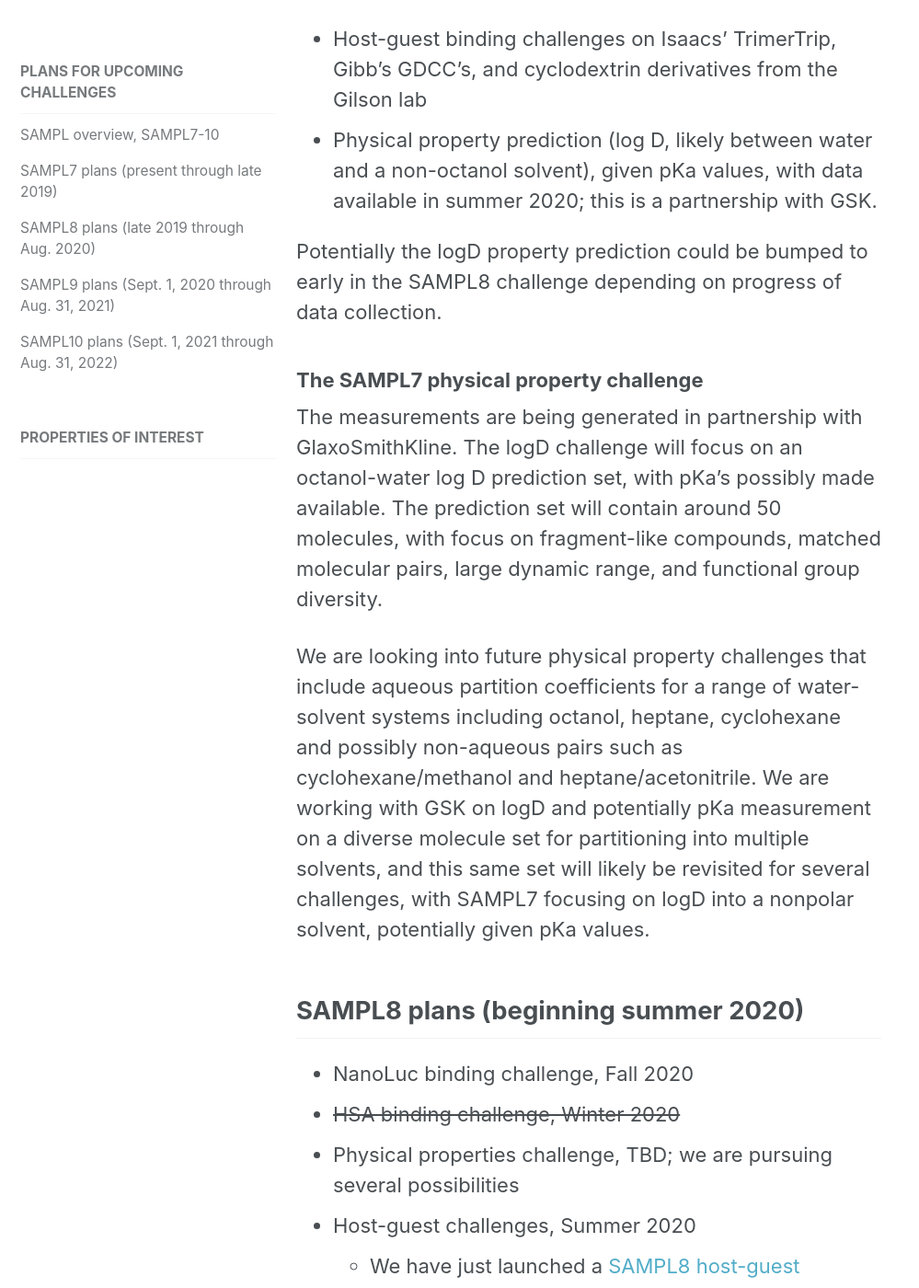
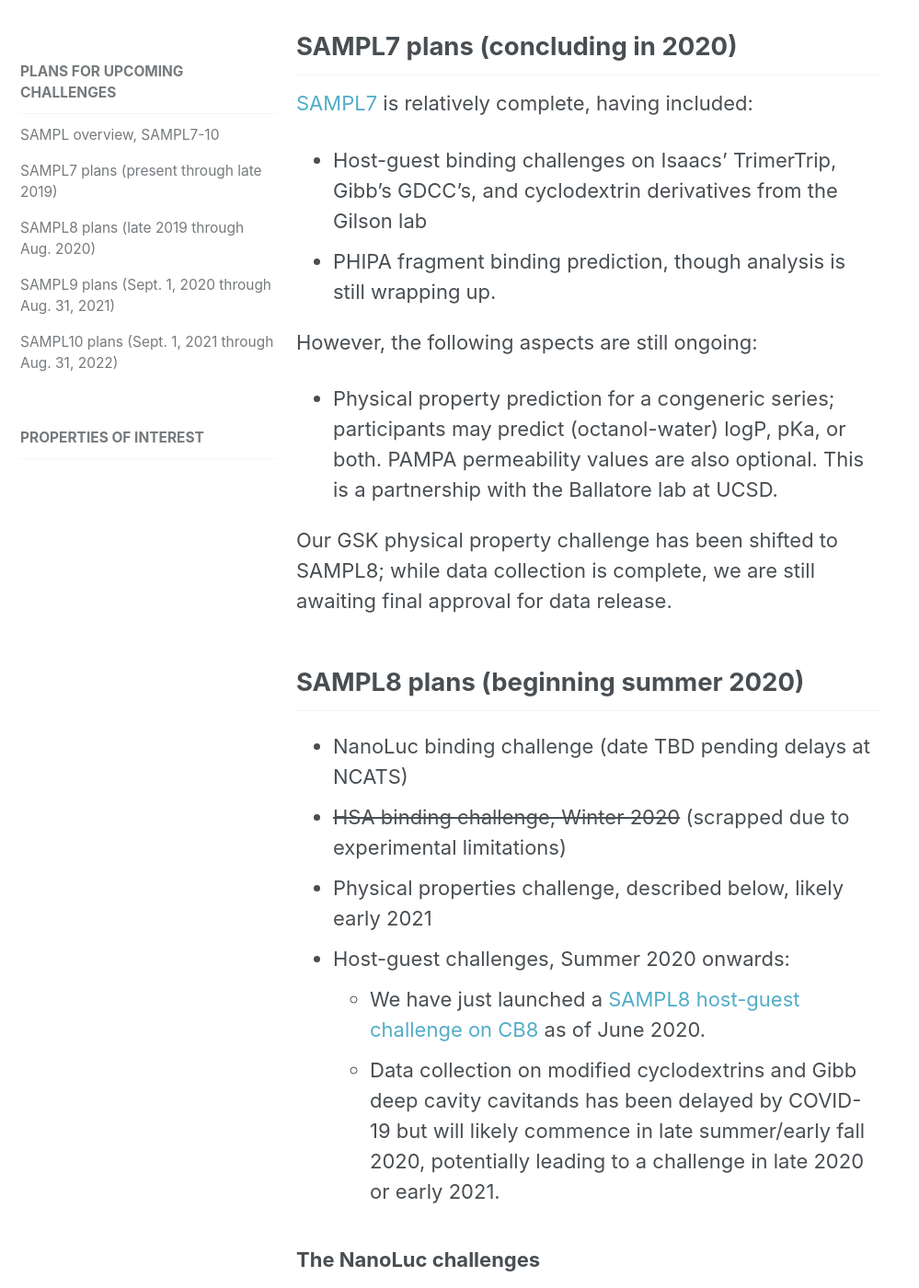
Before and after one commit to samplchallenges/samplchallenges.github.io, a Jekyll site: the page built from _roadmap/01_plans.md, in a window 1280 px wide and 1400 px high, scrolled down 1690 px. Shown: the whole window at 92% size, without its empty margins (0-999 px from the left). Built offline with Jekyll 4.4.1, drawn with Linux system fonts in a browser that asks for light colours; some of the changed text lies outside the part shown.

Commit message:
Add details of current/upcoming challenges.

```diff
--- a/_roadmap/01_plans.md
+++ b/_roadmap/01_plans.md
@@ -14,7 +14,7 @@ As of SAMPL7-10, our NIH funding allows us to be somewhat more strategic in plan
 - Host-guest binding
 - Protein-ligand binding
 
-SAMPL is now broken into phases, each running roughly a year, with each phase encompassing several component challenges. [Workshop plans](https://samplchallenges.github.io/current/workshops/) are detailed separately.
+SAMPL is now broken into phases, each running roughly a year, with each phase encompassing several component challenges. [Workshop plans](https://samplchallenges.github.io/current/workshops/) are detailed separately. In some cases SAMPL phases may overlap slightly; e.g. we're wrapping up SAMPL7 with a physical property challenge while launching the first SAMPL8 host-guest challenge as of July 2020.
 
 The Gibb and Isaacs groups, focusing on host-guest binding, plan to collect regular data on host-guest binding, and protein-ligand binding assays are coming online in the Chodera lab. Physical property data, however, relies on planned industry internships and other partnerships.
 
@@ -26,27 +26,25 @@ For physical property prediction, we will likely revisit partitioning and distri
 
 For nonpolar solvents (e.g. dodecane, heptane, cyclohexane) the third problem is minimal. Thus it is likely we will revisit nonpolar to water distribution in SAMPL7, and polar-to-water distribution in subsequent challenges. We also plan to progress in terms of pKa, initially providing pKa values (if we can get these measured) and later transitioning to requiring participants to predict pKa values.
 
-## SAMPL7 plans (present through 2020)
+## SAMPL7 plans (concluding in 2020)
 
-SAMPL7 is planned to include:
+[SAMPL7](https://github.com/samplchallenges/sampl7) is relatively complete, having included:
 - Host-guest binding challenges on Isaacs' TrimerTrip, Gibb's GDCC's, and cyclodextrin derivatives from the Gilson lab
-- Physical property prediction (log D, likely between water and a non-octanol solvent), given pKa values, with data available in summer 2020; this is a partnership with GSK.
+- PHIPA fragment binding prediction, though analysis is still wrapping up.
 
-Potentially the logD property prediction could be bumped to early in the SAMPL8 challenge depending on progress of data collection.
+However, the following aspects are still ongoing:
+- Physical property prediction for a congeneric series; participants may predict (octanol-water) logP, pKa, or both. PAMPA permeability values are also optional. This is a partnership with the Ballatore lab at UCSD.
 
-### The SAMPL7 physical property challenge
-
-The measurements are being generated in partnership with GlaxoSmithKline. The logD challenge will focus on an octanol-water log D prediction set, with pKa’s possibly made available. The prediction set will contain  around 50 molecules, with focus on fragment-like compounds, matched molecular pairs, large dynamic range, and functional group diversity.
-
-We are looking into future physical property challenges that include aqueous partition coefficients for a range of water-solvent systems including octanol, heptane, cyclohexane and possibly non-aqueous pairs such as cyclohexane/methanol and heptane/acetonitrile. We are working with GSK on logD and potentially pKa measurement on a diverse molecule set for partitioning into multiple solvents, and this same set will likely be revisited for several challenges, with SAMPL7 focusing on logD into a nonpolar solvent, potentially given pKa values.
+Our GSK physical property challenge has been shifted to SAMPL8; while data collection is complete, we are still awaiting final approval for data release.
 
 ## SAMPL8 plans (beginning summer 2020)
 
-- NanoLuc binding challenge, Fall 2020
-- ~~HSA binding challenge, Winter 2020~~
-- Physical properties challenge, TBD; we are pursuing several possibilities
-- Host-guest challenges, Summer 2020
-    - We have just launched a [SAMPL8 host-guest challenge on CB8](https://github.com/samplchallenges/SAMPL8/tree/master/host_guest/CB8)
+- NanoLuc binding challenge (date TBD pending delays at NCATS)
+- ~~HSA binding challenge, Winter 2020~~ (scrapped due to experimental limitations)
+- Physical properties challenge, described below, likely early 2021
+- Host-guest challenges, Summer 2020 onwards:
+    - We have just launched a [SAMPL8 host-guest challenge on CB8](https://github.com/samplchallenges/SAMPL8/tree/master/host_guest/CB8) as of June 2020.
+    - Data collection on modified cyclodextrins and Gibb deep cavity cavitands has been delayed by COVID-19 but will likely commence in late summer/early fall 2020, potentially leading to a challenge in late 2020 or early 2021.
 
 ### The NanoLuc challenges
 
@@ -55,6 +53,13 @@ This data will be divided into sets of similar ligand complexities for sequentia
 
 The NanoLuc challenge will likely involve prediction of affinities of drug-like molecules to a single binding site.
 However, since NCATS has screened hundreds of thousands of compounds for binding to NanoLuc, the binding affinity prediction component may be preceded by a virtual screening challenge that involves attempting to pick active compounds out of a library of verified nonbinders.
+
+
+### The SAMPL8 physical property challenge
+
+The SAMPL8 physical property challenge will focus on log D. Data is currently coming in (as of summer 2020) but in view of the current SAMPL7 physical property challenge we will likely launch this in early 2021.
+
+The measurements have been conducted in partnership with GlaxoSmithKline. The logD challenge will focus on a log D prediction set, with pKa’s possibly made available. The prediction set will contain a relatively small number of fragment-like molecules and examine distribution into diverse solvents.
 
 
 ## SAMPL9 plans (2021?)
@@ -69,6 +74,9 @@ However, since NCATS has screened hundreds of thousands of compounds for binding
 - Host-guest binding challenge
 - Protein-ligand binding challenge
 
+## Other datasets possibly en route
+- With Scott Lokey (UCSC) we are exploring a potential challenge on cyclic peptide logP between water and hydrocarbons. Some of the Lokey lab's data is particularly interesting as conformational effects play a major role in partitioning.
+
 # Properties of interest
 
 Properties of particular interest for future SAMPL challenges include:
```
Also changed, not shown: index.md (+1 -1 lines).
